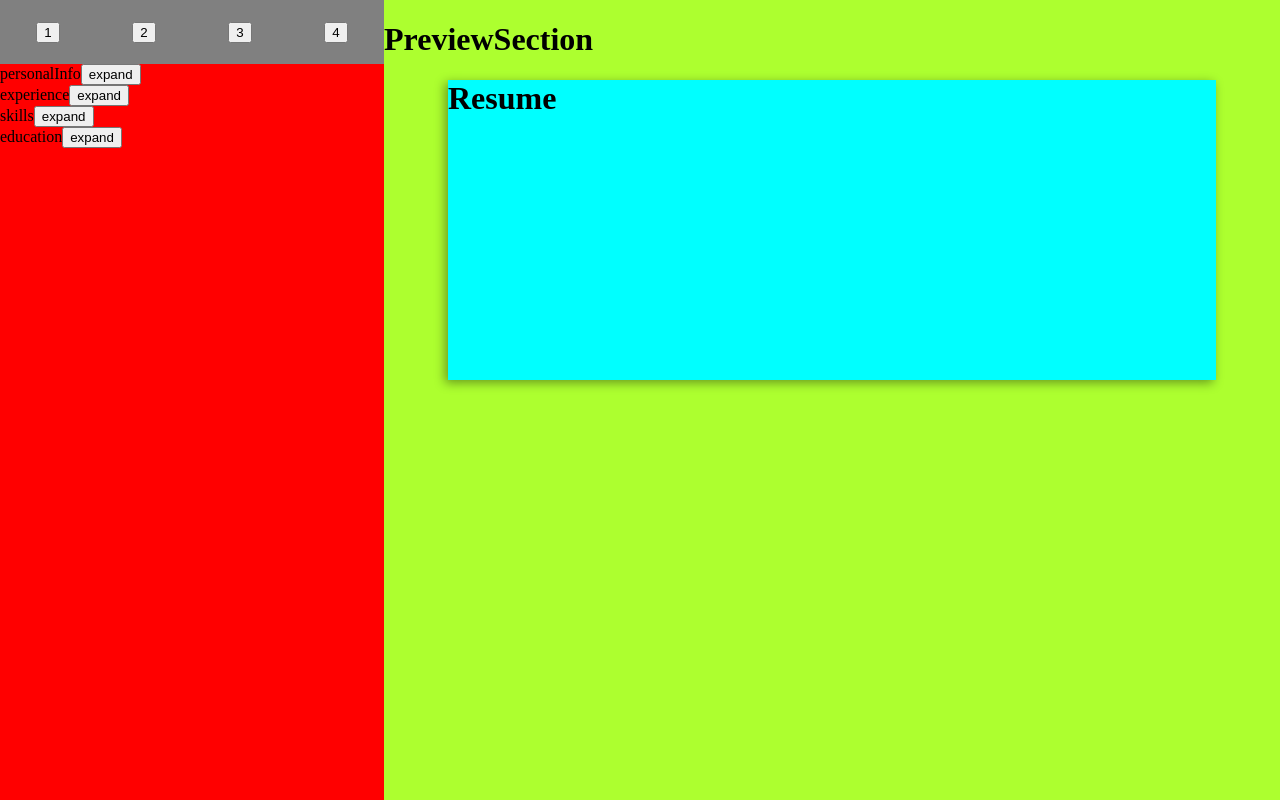
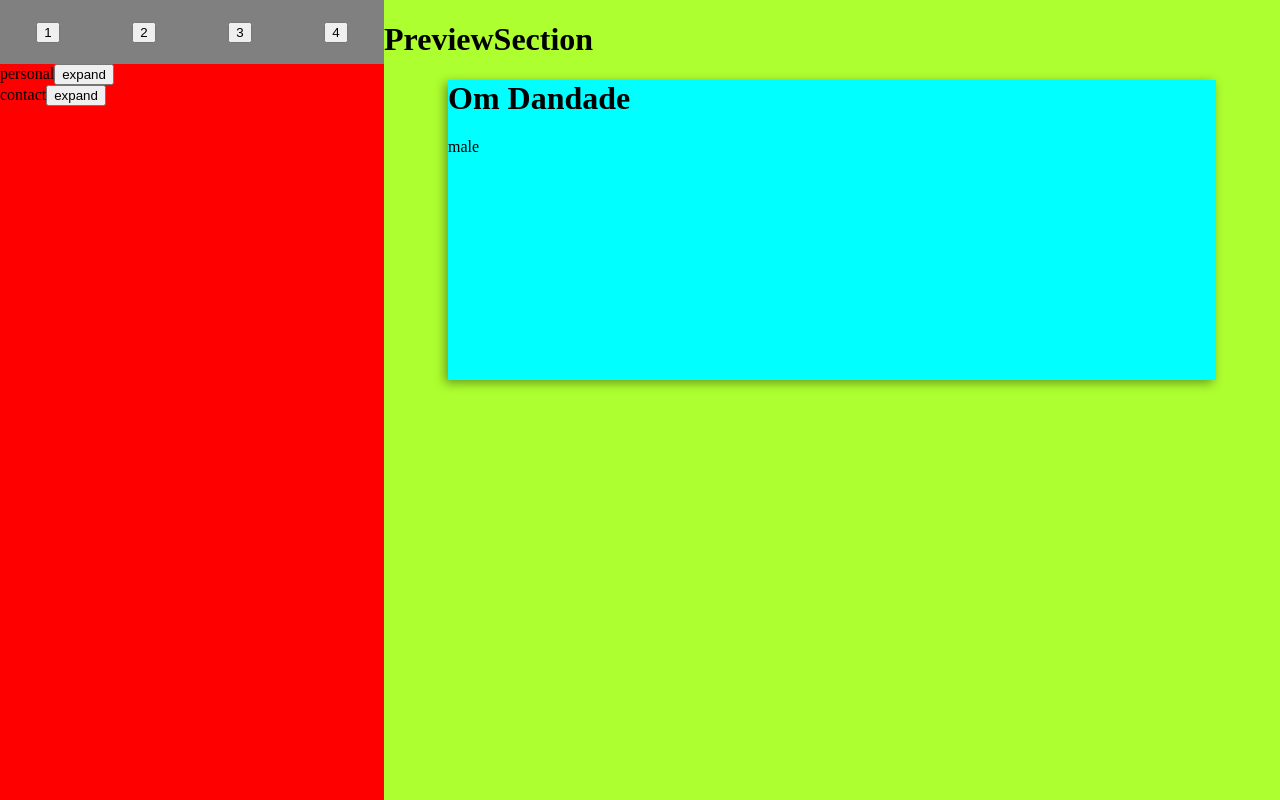
Before and after one commit to om-dandade/ResumeBuilder, a React (Vite) app: page / in a window 1280 px wide. Built offline with nearby package versions, Linux system fonts and the light colour scheme.

Commit message:
data flow fo states is decided might have to optimize

```diff
--- a/src/components/App.jsx
+++ b/src/components/App.jsx
@@ -1,13 +1,14 @@
 import '/src/style/app.css'
 import DetailsSection from './DetailsSection.jsx'
 import PreviewSection from './PreviewSection.jsx'
+import Data from './Data.jsx'
 
 function App() {
-
+  const data = Data();
   return (
     <div className="app">
-      <DetailsSection />
-      <PreviewSection />
+      <DetailsSection data={data}/>
+      <PreviewSection data={data}/>
     </div>
   )
 }
--- /dev/null
+++ b/src/components/Data.jsx
@@ -0,0 +1,21 @@
+import { useState } from "react";
+
+const useStateAsObject = (initialValue) => {
+    const [value, setter] = useState(initialValue);
+    return { value, setter };
+};
+
+export default function Data(){
+    const data = {
+        "personal": {
+            "name": useStateAsObject("Om Dandade"),
+            "gender": useStateAsObject("male"),
+        },
+        "contact": {
+            "phone": useStateAsObject("+xx 8xxxxxxx09"),
+            "email": useStateAsObject("youremail@gmail.com"),
+        }
+    };
+
+    return data;
+}
--- a/src/components/DetailsSection.jsx
+++ b/src/components/DetailsSection.jsx
@@ -2,14 +2,13 @@ import '../style/detailsSection.css'
 import ToolBar from './ToolBar'
 import { ColapcableSection } from './InfoSections'
 
-const infoSections = ["personalInfo", "experience", "skills", "education"];
+export default function DetailsSection({data}){
 
-export default function DetailsSection(){
     return(
         <div className="detailsSection">
             <ToolBar />
-            {infoSections.map((section) => {
-                return <ColapcableSection key={section} sectionName={section} />
+            {Object.keys(data).map((sectionName) => {
+                return <ColapcableSection key={sectionName} sectionName={sectionName} sectionData={data[sectionName]} />
             })}
         </div>
     )
--- a/src/components/InfoSections.jsx
+++ b/src/components/InfoSections.jsx
@@ -1,12 +1,7 @@
 export {ColapcableSection}
 import { useState } from "react";
 
-const infoSections = {
-    "personalInfo": <PersonalInfoForm />,
-};
-
-
-function ColapcableSection({sectionName}){
+function ColapcableSection({sectionName, sectionData}){
     const [isCollapsed, setIsCollapsed] = useState(true);
     const toggleCollapse = () =>{
         setIsCollapsed(!isCollapsed);
@@ -15,21 +10,22 @@ function ColapcableSection({sectionName}){
         <div>
             {sectionName}
             <button onClick={toggleCollapse}>{isCollapsed? "expand": "collapse"}</button>
-            {!isCollapsed && infoSections[sectionName]}
+            {!isCollapsed && getSectionComponent(sectionName, sectionData)}
         </div>
     )
 }
+function getSectionComponent(sectionName, sectionData){
+    switch(sectionName){
+        case "personal": return <PersonalInfoForm sectionData={sectionData} />
+    }
 
-function PersonalInfoForm(){
-    const [name, setName] = useState("Om Dandade");
-    const updateName = (event) =>{
-    setName(event.target.value);
+    return null;
+}
 
-    console.log(name);
-}
+function PersonalInfoForm({sectionData}){
     return(
         <div>
-            name <input value={name} onChange={(event) => updateName(event)}/>
+            name <input value={sectionData.name.value} onChange={(event) => sectionData.name.setter(event.target.value)}/>
         </div>
     )
 }
--- a/src/components/PreviewSection.jsx
+++ b/src/components/PreviewSection.jsx
@@ -1,11 +1,11 @@
 import '../style/previewSection.css'
 import Resume from './Resume'
 
-export default function PreviewSection(){
+export default function PreviewSection({data}){
     return(
         <div className="previewSection">
             <h1>PreviewSection</h1>
-            <Resume />
+            <Resume data={data}/>
         </div>
     )
 }
--- a/src/components/Resume.jsx
+++ b/src/components/Resume.jsx
@@ -1,8 +1,9 @@
 
-export default function Resume(){
+export default function Resume({data}){
     return(
         <div className="resume">
-            <h1>Resume</h1>
+            <h1>{data.personal.name.value}</h1>
+            <a>{data.personal.gender.value}</a>
         </div>
     )
 }
```
Also changed, not shown: Notes.txt (added).
